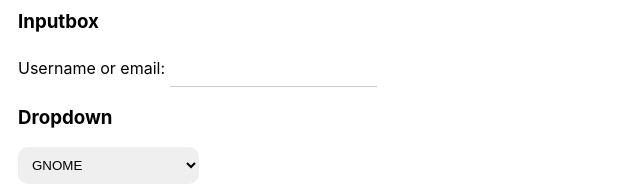
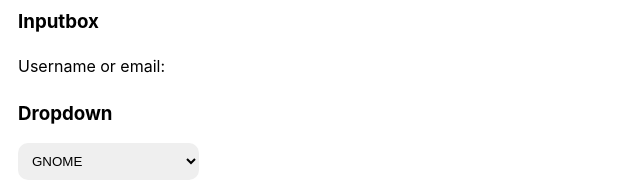
Before and after one commit to rickbot-dot/adwaita.css, a plain HTML site: page index.html in a window 1280 px wide. Shown: the part 315-511 px from the top of the page, 0-640 px from the left. Drawn offline with Linux system fonts and the light colour scheme; a web font is replaced by a local one.

Commit message:
Update adwaita.css

```diff
--- a/adwaita.css
+++ b/adwaita.css
@@ -121,15 +121,15 @@ dialog {
 
 input[type="text"] {
     border: none;
-    border-bottom: 1px solid #ccc;
     padding: 8px 0;
+    border-radius:
     font-size: 16px;
-    color: #333;
+    color: #dedede;
 }
 
 input[type="text"]:focus {
     outline: none;
-    border-bottom-color: #66afe9;
+    border-bottom: 5px solid #66afe9;
 }
 
 
```
